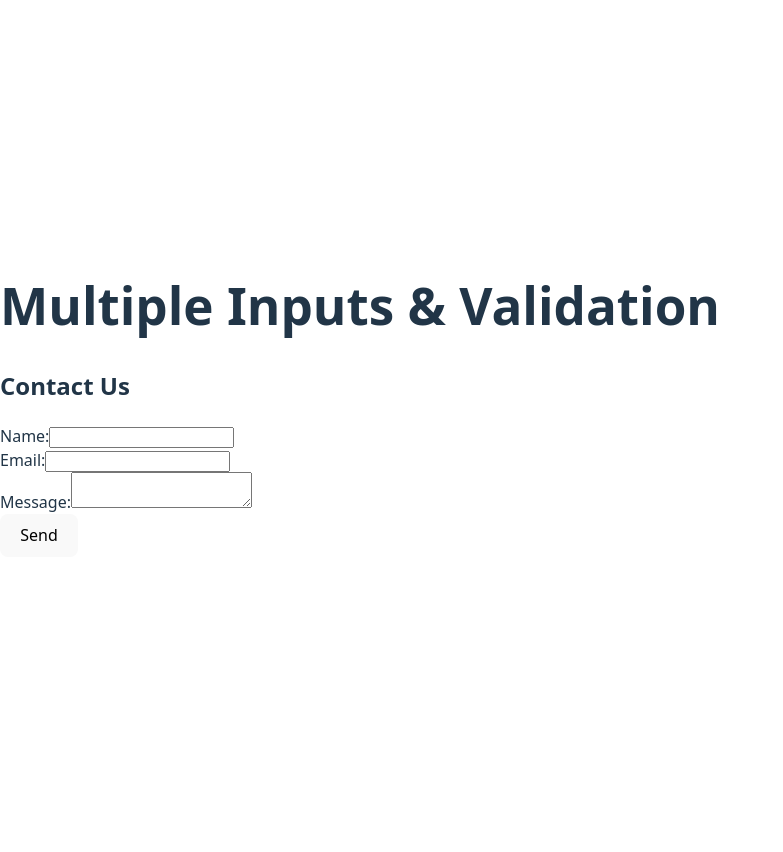
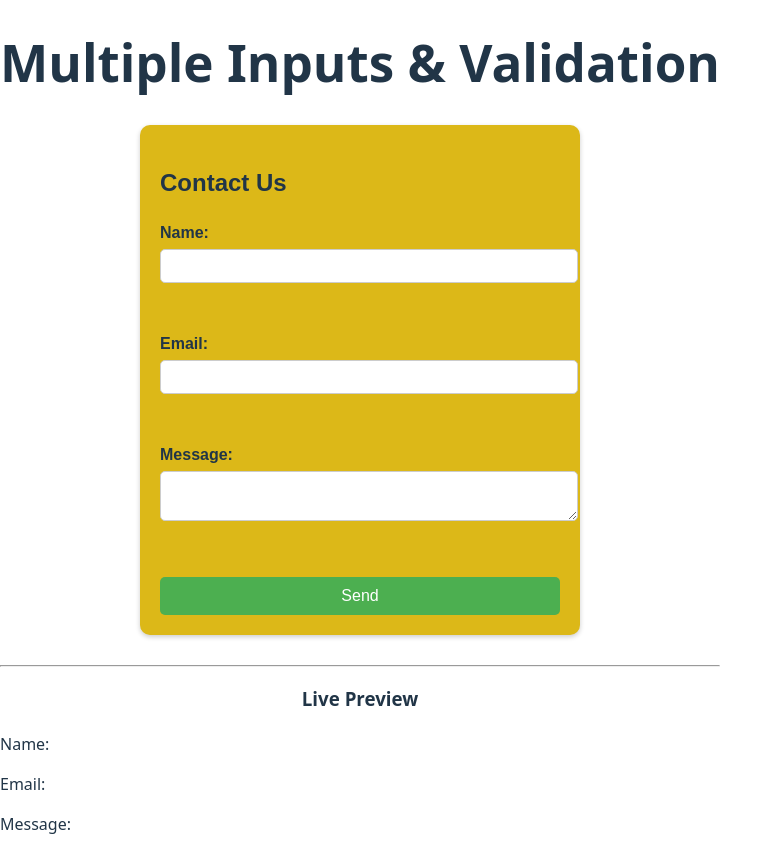
Before and after one commit to TGuetta/react-learning-journey, a React (Vite) app: page / in a window 1280 px wide. Shown: the whole page, without its empty margins (0-783 px from the left). Before the commit the page ends 800 px from the top, so only its background shows below. Built offline with nearby package versions, Linux system fonts and the light colour scheme.

Commit message:
07: Added CSS styling and layout to ContactForm

```diff
--- /dev/null
+++ b/src/ContactForm.css
@@ -0,0 +1,49 @@
+form {
+  background-color: #dcb818;
+  padding: 20px;
+  border-radius: 10px;
+  max-width: 400px;
+  margin: 0 auto;
+  box-shadow: 0 2px 5px rgba(0, 0, 0, 0.2);
+  font-family: Arial, sans-serif;
+}
+
+label {
+  display: block;
+  margin-bottom: 10px;
+  font-weight: bold;
+}
+
+input,
+textarea {
+  width: 100%;
+  padding: 8px;
+  margin-top: 4px;
+  margin-bottom: 15px;
+  border: 1px solid #ccc;
+  border-radius: 5px;
+  font-size: 14px;
+}
+
+button {
+  background-color: #4caf50;
+  color: white;
+  padding: 10px;
+  width: 100%;
+  border: none;
+  border-radius: 5px;
+  font-size: 16px;
+  cursor: pointer;
+}
+
+button:hover {
+  background-color: #45a049;
+}
+
+hr {
+  margin-top: 30px;
+}
+
+h3 {
+  text-align: center;
+}
--- a/src/ContactForm.jsx
+++ b/src/ContactForm.jsx
@@ -1,4 +1,5 @@
 import { useState } from "react";
+import "./ContactForm.css";
 
 function ContactForm() {
   // Step 1: Create one state object to hold all input values
@@ -40,6 +41,7 @@ function ContactForm() {
   }
 
   return (
+    <div>
       <form onSubmit={handleSubmit}>
         <h2>Contact Us</h2>
 
@@ -83,6 +85,13 @@ function ContactForm() {
 
         <button type="submit">Send</button>
       </form>
+      {/* ✅ This part is now inside the <div> */}
+      <hr />
+      <h3>Live Preview</h3>
+      <p>Name: {formData.name}</p>
+      <p>Email: {formData.email}</p>
+      <p>Message: {formData.message}</p>
+    </div>
   );
 }
 
```
Lines whose indentation alone changed are shown as unchanged.
